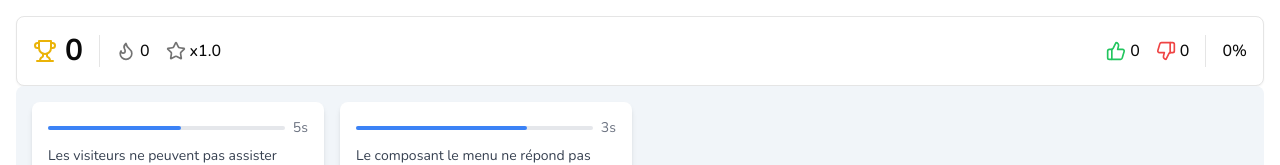
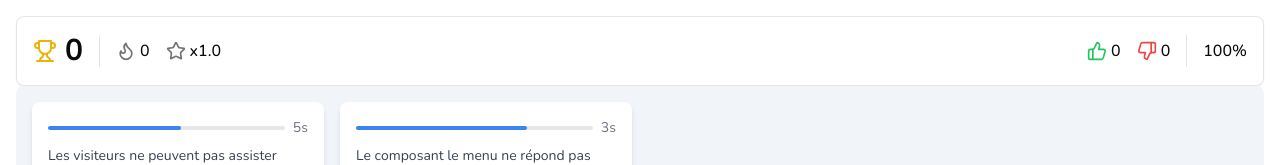
Before and after one commit to quentinhnrt/project-manager-hero, a Next.js app: page / in a window 1280 px wide. Shown: the top 165 px of the page. Built offline with nearby package versions, Linux system fonts and the light colour scheme.

Commit message:
Fix score board score calculation

```diff
--- a/src/components/score-board.tsx
+++ b/src/components/score-board.tsx
@@ -1,6 +1,5 @@
 'use client'
 
-import React, { useState, useEffect, useMemo } from 'react'
 import { Card, CardContent } from '@/components/ui/card'
 import { Separator } from '@/components/ui/separator'
 import {
@@ -10,55 +9,13 @@ import {
   Flame,
   Star,
 } from 'lucide-react'
-import { useTicketsContext } from '@/providers/TicketsProviders'
+import {useScoreContext} from "@/providers/ScoreProvider";
+import {useTicketsContext} from "@/providers/TicketsProviders";
 
 const ScoreBoard = () => {
+  const { score, multiplier, streak, ratio } = useScoreContext()
   const { processedTickets, lostTickets, expiredTickets } = useTicketsContext()
 
-  const stats = useMemo(() => {
-    const correctAnswers = processedTickets.length
-    const wrongAnswers = lostTickets.length
-    const expiredCount = expiredTickets.length
-    const totalAttempts = correctAnswers + wrongAnswers + expiredCount
-    const ratio = totalAttempts ? correctAnswers / totalAttempts : 0
-    const baseScore = correctAnswers * 100
-    const penaltyScore = (wrongAnswers + expiredCount) * 50
-    const currentScore = Math.max(0, baseScore - penaltyScore)
-    const streak = processedTickets.slice(-3).length
-    const multiplier = 1 + streak * 0.1
-
-    return {
-      correctAnswers,
-      wrongAnswers,
-      expiredCount,
-      ratio,
-      currentScore,
-      streak,
-      multiplier,
-    }
-  }, [processedTickets, lostTickets, expiredTickets])
-
-  const [displayedScore, setDisplayedScore] = useState(stats.currentScore)
-
-  useEffect(() => {
-    if (stats.currentScore !== displayedScore) {
-      const step = stats.currentScore > displayedScore ? 10 : -10
-      const interval = setInterval(() => {
-        setDisplayedScore((prev) => {
-          const next = prev + step
-          if (
-            (step > 0 && next >= stats.currentScore) ||
-            (step < 0 && next <= stats.currentScore)
-          ) {
-            clearInterval(interval)
-            return stats.currentScore
-          }
-          return next
-        })
-      }, 16)
-      return () => clearInterval(interval)
-    }
-  }, [stats.currentScore, displayedScore])
 
   return (
     <Card className="bg-card w-full max-w-7xl mx-auto">
@@ -68,7 +25,7 @@ const ScoreBoard = () => {
           <div className="flex items-center gap-2">
             <Trophy className="h-6 w-6 text-yellow-500" />
             <span className="text-2xl md:text-3xl font-bold">
-              {displayedScore.toLocaleString()}
+              {score.toLocaleString()}
             </span>
           </div>
 
@@ -80,22 +37,22 @@ const ScoreBoard = () => {
             <div className="flex items-center gap-1">
               <Flame
                 className={`h-5 w-5 ${
-                  stats.streak > 0 ? 'text-orange-500' : 'text-muted-foreground'
+                  streak > 0 ? 'text-orange-500' : 'text-muted-foreground'
                 }`}
               />
-              <span className="font-medium">{stats.streak}</span>
+              <span className="font-medium">{streak}</span>
             </div>
 
             <div className="flex items-center gap-1">
               <Star
                 className={`h-5 w-5 ${
-                  stats.multiplier > 1
+                  multiplier > 1
                     ? 'text-purple-500'
                     : 'text-muted-foreground'
                 }`}
               />
               <span className="font-medium">
-                x{stats.multiplier.toFixed(1)}
+                x{multiplier.toFixed(1)}
               </span>
             </div>
           </div>
@@ -105,13 +62,13 @@ const ScoreBoard = () => {
         <div className="flex items-center justify-end gap-4">
           <div className="flex items-center gap-1">
             <ThumbsUp className="h-5 w-5 text-green-500" />
-            <span className="font-medium">{stats.correctAnswers}</span>
+            <span className="font-medium">{processedTickets.length}</span>
           </div>
 
           <div className="flex items-center gap-1">
             <ThumbsDown className="h-5 w-5 text-red-500" />
             <span className="font-medium">
-              {stats.wrongAnswers + stats.expiredCount}
+              {lostTickets.length + expiredTickets.length}
             </span>
           </div>
 
@@ -121,7 +78,7 @@ const ScoreBoard = () => {
 
           <div className="items-center gap-1 hidden md:flex">
             <span className="font-medium">
-              {(stats.ratio * 100).toFixed(0)}%
+              {ratio.toFixed(0)}%
             </span>
           </div>
         </div>
--- /dev/null
+++ b/src/providers/ScoreProvider.tsx
@@ -0,0 +1,85 @@
+'use client'
+
+import {createContext, useContext, useEffect, useState} from "react";
+import {useTicketsContext} from "@/providers/TicketsProviders";
+
+type ScoreContextType = {
+    score: number;
+    multiplier: number;
+    streak: number;
+    ratio: number;
+}
+
+const ScoreContext = createContext<ScoreContextType>({
+    score: 0,
+    multiplier: 1,
+    streak: 0,
+    ratio: 100
+});
+
+function ScoreContextProvider({children}: { children: React.ReactNode }) {
+    const {processedTickets, lostTickets, expiredTickets} = useTicketsContext();
+    const [score, setScore] = useState(0);
+    const [multiplier, setMultiplier] = useState(1);
+    const [streak, setStreak] = useState(0);
+    const [ratio, setRatio] = useState(100);
+    const scoreAmount = 100;
+
+    useEffect(() => {
+        const wrongTickets = lostTickets.length + expiredTickets.length;
+        const rightTickets = processedTickets.length;
+
+        if (wrongTickets === 0) {
+            setRatio(100);
+            return;
+        }
+
+        setRatio((rightTickets / wrongTickets) * 100);
+    }, [processedTickets, lostTickets, expiredTickets]);
+
+    useEffect(() => {
+        if (processedTickets.length === 0) {
+            return;
+        }
+        setMultiplier(multiplier + 0.1);
+        setScore(score + scoreAmount * multiplier);
+        setStreak(streak + 1);
+    }, [processedTickets]);
+
+    useEffect(() => {
+        if (lostTickets.length === 0 && expiredTickets.length === 0) {
+            return;
+        }
+        setMultiplier(1);
+        setStreak(0);
+
+        if (score === 0) {
+            return;
+        }
+
+        const currentScore = score - scoreAmount;
+
+        if (currentScore < 0) {
+            setScore(0);
+            return;
+        }
+
+        setScore(currentScore);
+    }, [lostTickets, expiredTickets]);
+
+
+    return <ScoreContext.Provider value={
+        {
+            score,
+            multiplier,
+            streak,
+            ratio
+        }
+    }>{children}</ScoreContext.Provider>;
+}
+
+const useScoreContext = () => {
+    return useContext(ScoreContext);
+}
+
+export {ScoreContextProvider, useScoreContext};
--- a/src/providers/providers.tsx
+++ b/src/providers/providers.tsx
@@ -1,9 +1,14 @@
 import {TicketsContextProvider} from "@/providers/TicketsProviders";
+import {ScoreContextProvider} from "@/providers/ScoreProvider";
 
-export default function Providers({ children }: { children: React.ReactNode }) {
+export default function Providers({children}: { children: React.ReactNode }) {
     return (
+
         <TicketsContextProvider>
-            {children}
+            <ScoreContextProvider>
+                {children}
+            </ScoreContextProvider>
         </TicketsContextProvider>
+
     );
 }
```
